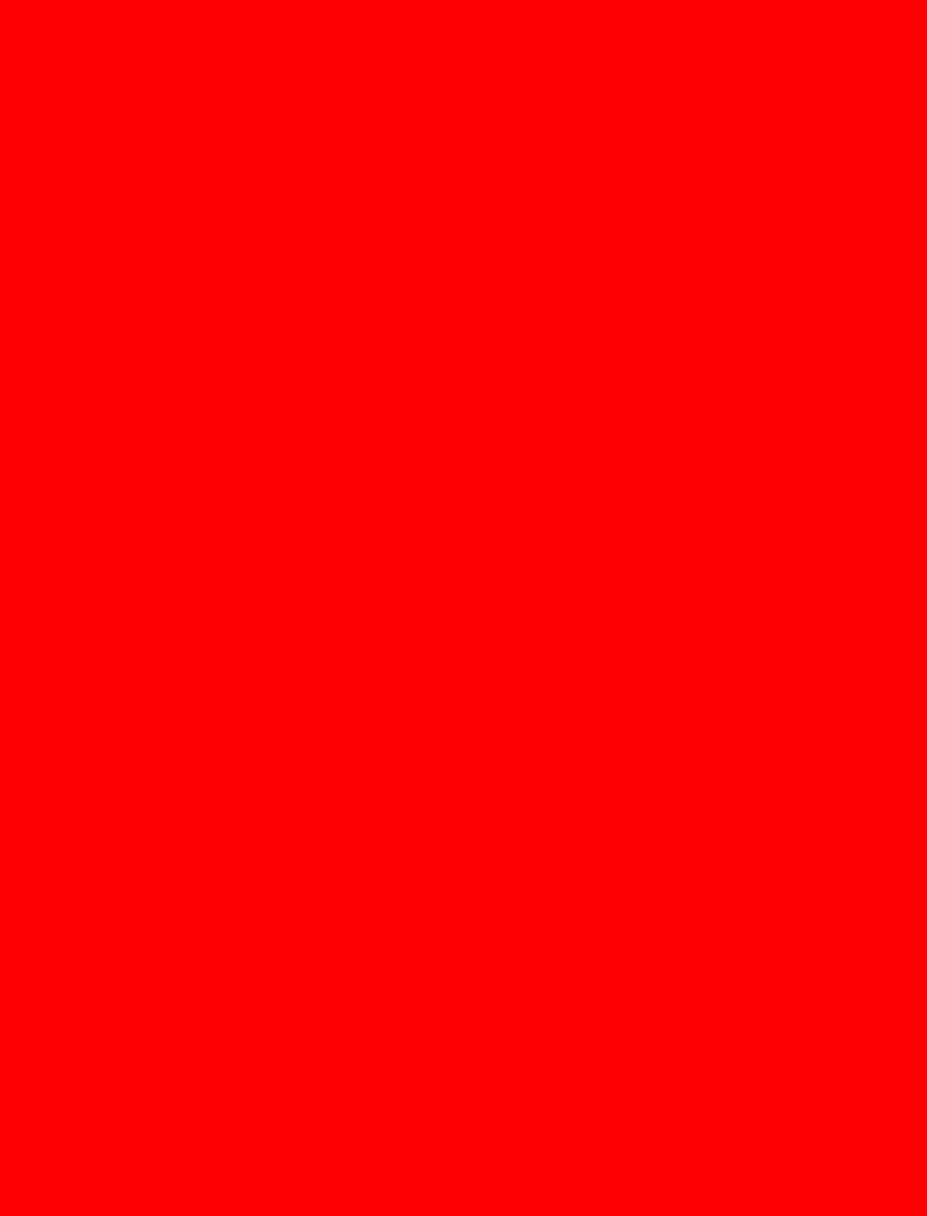
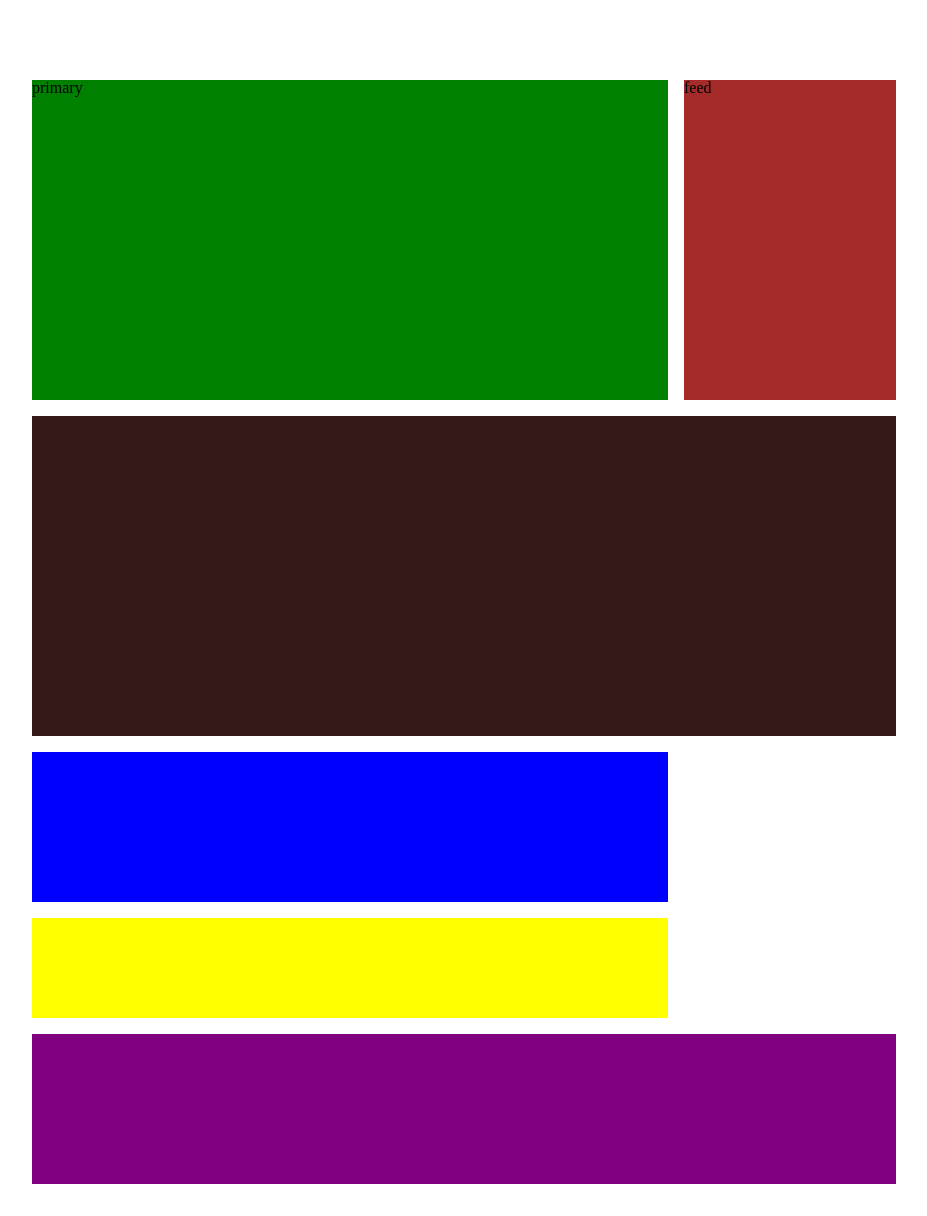
Before and after one commit to bcalou/tp-responsive-03-layout, a website built with Parcel: page src/index.html in a window 1280 px wide. Shown: the whole page, without its empty margins (176-1103 px from the left). Before the commit the page ends 800 px from the top, so only its background shows below. Built offline with nearby package versions, Linux system fonts and the light colour scheme.

Commit message:
site responsive layout

```diff
--- /dev/null
+++ b/src/css/blocs/main.scss
@@ -0,0 +1,71 @@
+
+
+.main {
+    @include medium {
+        display:flex;
+        flex-direction: column;
+        @include paddingMedium;
+        @include marginMedium;
+    }
+    @include large {
+        display:grid;
+        @include paddingLarge;
+        @include marginLarge;
+        grid-gap:1em;
+        grid-template-columns: 3fr 1fr;
+        grid-template-rows:  auto;
+        grid-template-areas:
+        "primary  feed"
+        "secondary secondary"
+        "tertiary ."
+        "yellowBox ."
+        "lotto lotto";
+    }
+}
+.main__primaryInfo {
+    background: green; /* Pour tester */
+    height: 20em; /* Pour tester */
+
+    @include large {
+      grid-area: primary;
+    }
+  }
+.main__infoFeed {
+    background: brown;
+
+    @include large {
+      grid-area: feed;
+    }
+}
+.main__secondaryInfo {
+    background: rgb(53, 25, 25);
+    height : 20em;
+
+    @include large {
+      grid-area: secondary;
+    }
+}
+.main__tertiaryInfo {
+    background: blue;
+    height : 150px;
+
+    @include large {
+      grid-area: tertiary;
+    }
+}
+.main__yellowBox {
+    background: yellow;
+    height : 100px;
+
+    @include large {
+      grid-area: yellowBox;
+    }
+}
+.main__cinemaLottery {
+    background: purple;
+    height : 150px;
+
+    @include large {
+      grid-area: lotto;
+    }
+}
--- /dev/null
+++ b/src/css/config/mixins&variables.scss
@@ -0,0 +1,24 @@
+@mixin paddingLarge{
+    padding-top: 2em;
+    padding-bottom:2em;
+    padding-right:5em;
+    padding-left:5em;
+}
+@mixin marginLarge {
+    margin-right: 8em;
+    margin-left:8em;
+    margin-top:3em;
+    margin-bottom:3em;
+}
+@mixin marginMedium {
+    margin-right: 5em;
+    margin-left: 5em;
+    margin-top:2em;
+    margin-right:2em;
+}
+@mixin paddingMedium{
+    padding-top: 2em;
+    padding-bottom:2em;
+    padding-right:4em;
+    padding-left:4em;
+}
--- a/src/css/styles.scss
+++ b/src/css/styles.scss
@@ -1,14 +1,12 @@
 @import "reset";
-@import "medias";
+@import "config/medias";
+@import "config/mixins&variables";
+@import "blocs/header";
+@import "blocs/main";
+@import "blocs/footer";
+
 
 body {
-    background-color: green;
-
-    @include medium {
-      background-color: yellow;
-    }
-
-    @include large {
-      background-color: red;
-    }
-  }
+    height:100vh;
+    width: 100vw;
+}
--- a/src/index.html
+++ b/src/index.html
@@ -7,5 +7,16 @@
     <title>Document</title>
     <link rel="stylesheet" href="css/styles.scss" />
   </head>
-  <body></body>
+  <body>
+    <header class="header"></header>
+    <main class="main">
+      <section class="main__primaryInfo primaryInfo">primary </section>
+      <section class="main__infoFeed infoFeed">feed</section>
+      <section class ="main__secondaryInfo secondaryInfo"></section>
+      <section class ="main__tertiaryInfo tercaryInfo"></section>
+      <section class ="main__yellowBox yellowBox"></section>
+      <section class ="main__cinemaLottery cinemaLottery"> </section>
+    </main>
+    <footer class="footer"></footer>
+  </body>
 </html>
```
Also changed, not shown: src/css/blocs/footer.css (added), src/css/blocs/footer.scss (added), src/css/blocs/header.css (added), src/css/blocs/header.scss (added), src/css/blocs/main.css (added), src/css/config/medias.css (added), src/css/config/medias.scss (renamed from src/css/medias.scss), src/css/config/mixins&variables.css (added), src/css/styles.css (added), 6 other files.
